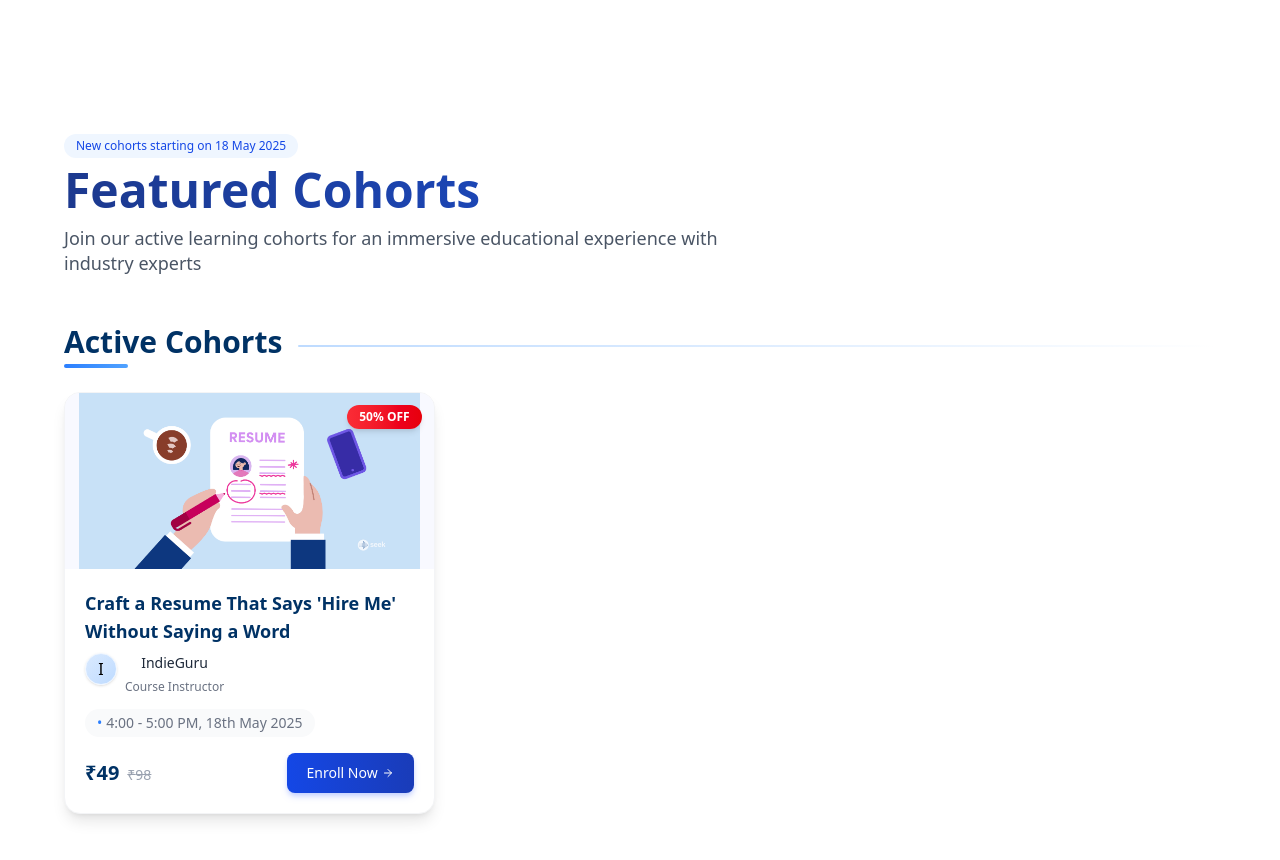
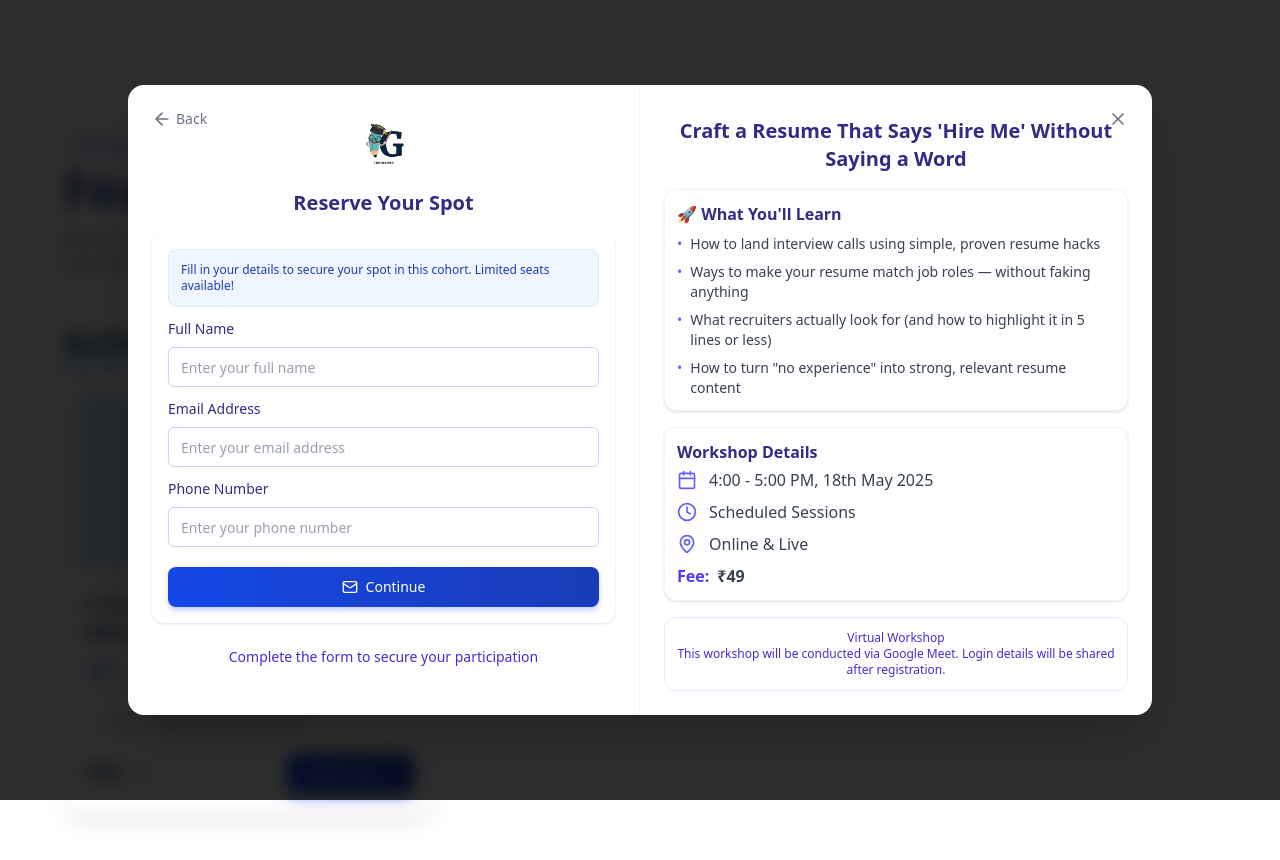
Before and after one commit to shourya0-0/coursepage, a React (Vite) app in the folder frontend/: page / in a window 1280 px wide. Shown: the top 860 px of the page. Built offline with nearby package versions, Linux system fonts and the light colour scheme; no server answers.

Commit message:
pop up added

```diff
--- a/frontend/src/pages/AllCourses.jsx
+++ b/frontend/src/pages/AllCourses.jsx
@@ -1,4 +1,4 @@
-import React, { useState } from "react";
+import React, { useState, useEffect } from "react";
 import { motion, AnimatePresence } from "framer-motion";
 import { useNavigate } from "react-router-dom";
 import { Button } from "../components/ui/button";
@@ -9,7 +9,7 @@ import { registerUser } from "../services/emailService";
 
 const AllCoursesPage = () => {
   const navigate = useNavigate();
-  const [isModalOpen, setIsModalOpen] = useState(false);
+  const [isModalOpen, setIsModalOpen] = useState(true); // Changed to true
   const [email, setEmail] = useState("");
   const [name, setName] = useState("");
   const [phone, setPhone] = useState("");
@@ -31,6 +31,13 @@ const AllCoursesPage = () => {
       },
     ],
   };
+
+  // Set the initial selected course when component mounts
+  useEffect(() => {
+    if (contentData.cohorts && contentData.cohorts.length > 0) {
+      setSelectedCourse(contentData.cohorts[0]);
+    }
+  }, []);
 
   const containerVariants = {
     hidden: { opacity: 0 },
```
